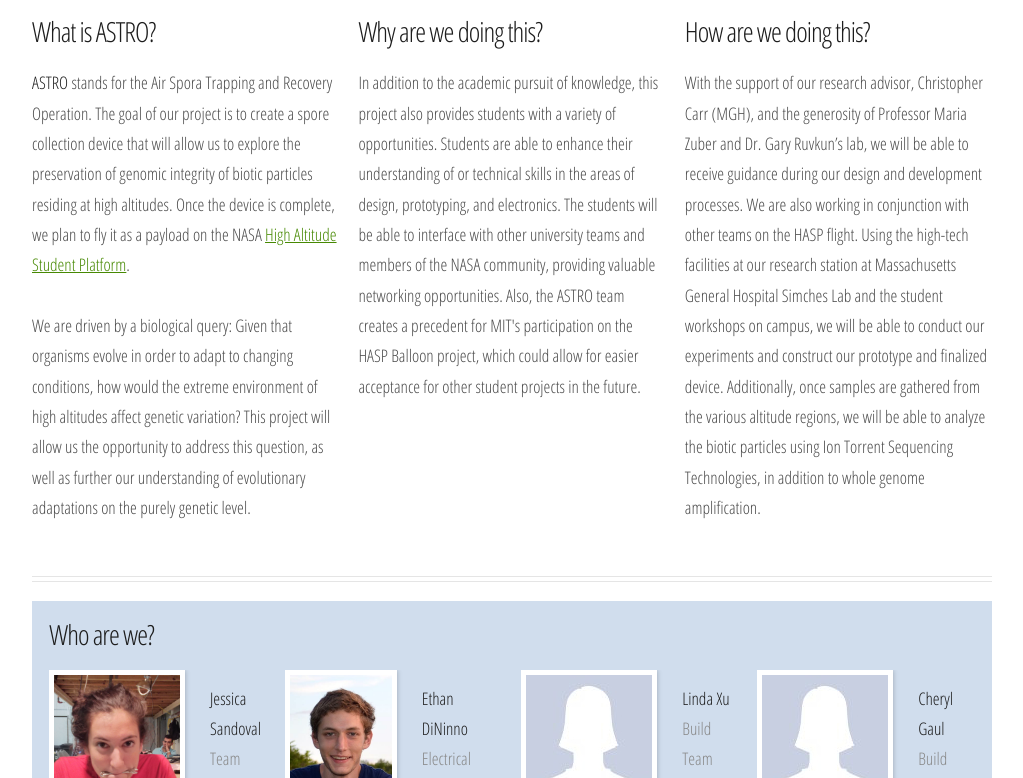
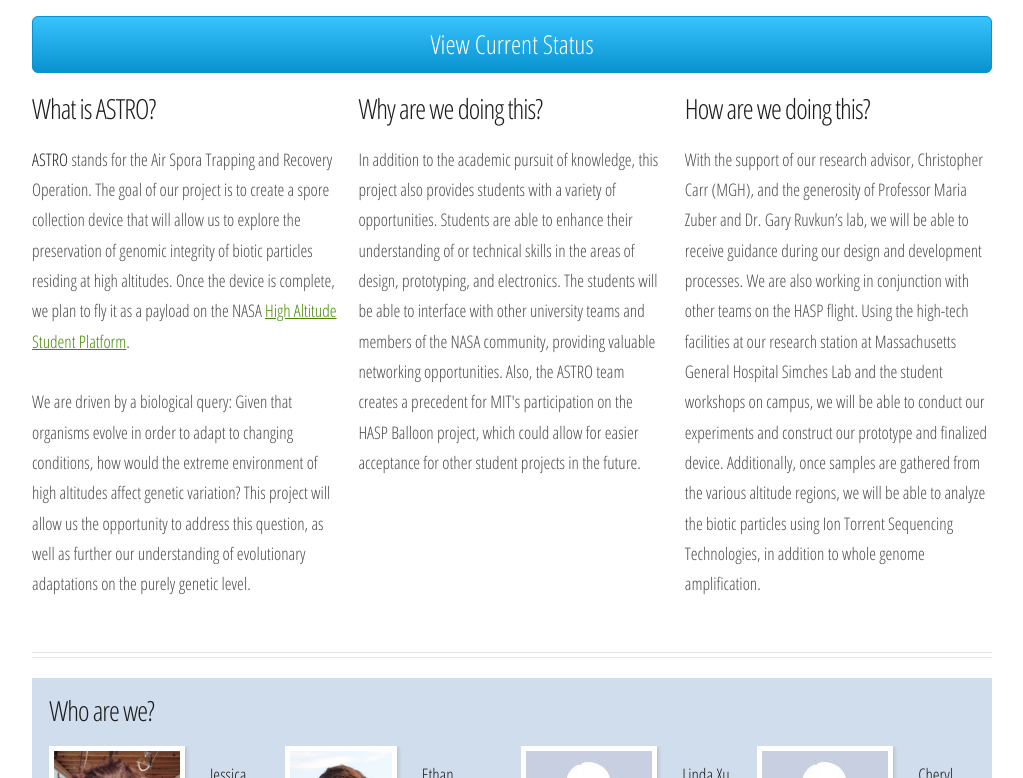
Before and after one commit to jdkaplan/ASTRO, a plain HTML site: page web/index.html in a window 1280 px wide. Shown: the part 322-1100 px from the top of the page, without its empty margins (128-1151 px from the left). Drawn offline with Linux system fonts and the light colour scheme.

Commit message:
Added "View Current Status" button to web.

```diff
--- a/web/index.html
+++ b/web/index.html
@@ -38,9 +38,14 @@
               <img src="images/banner.jpg" alt="" />
               <div class="caption">
                 <span><strong>ASTRO</strong>: MIT HASP group</span>
-                <!-- <a href="#" class="button">Find Out More!</a> -->
               </div>
             </div>
+          </div>
+        </div>
+
+        <div class="row">
+          <div class="12u">
+            <a href="status.html" class="button" style="font-size: 150%; text-align: center; margin: 0 auto; display: block; text-shadow: none; box-shadow: none;">View Current Status</a>
           </div>
         </div>
 
```
